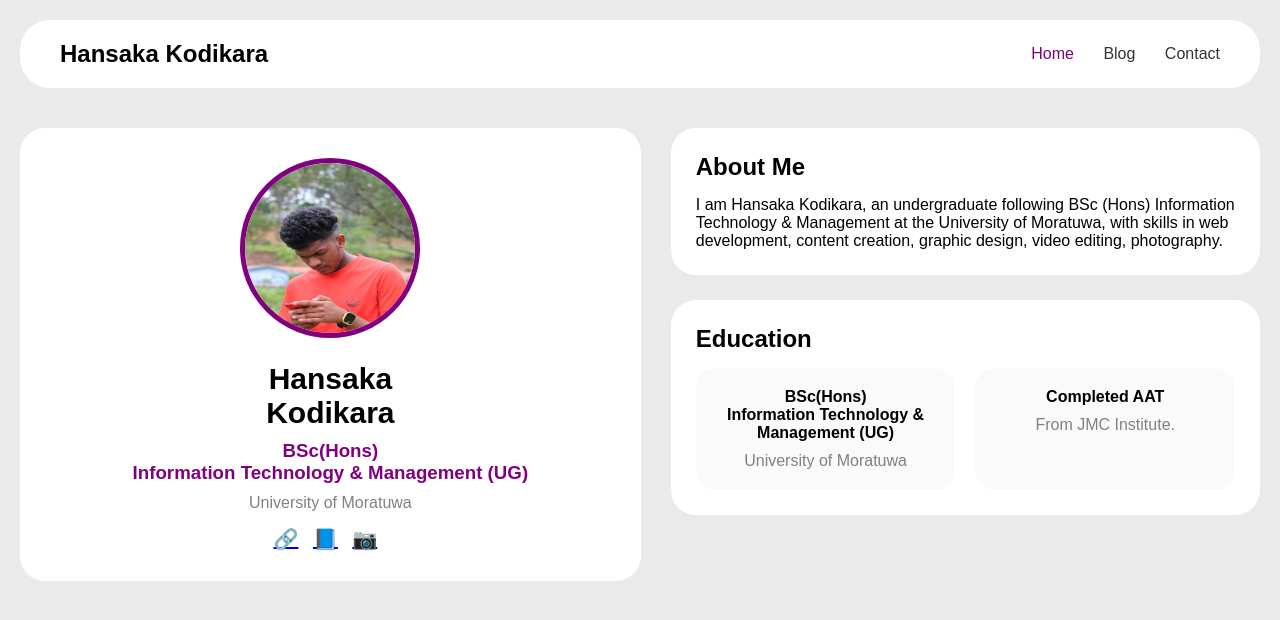
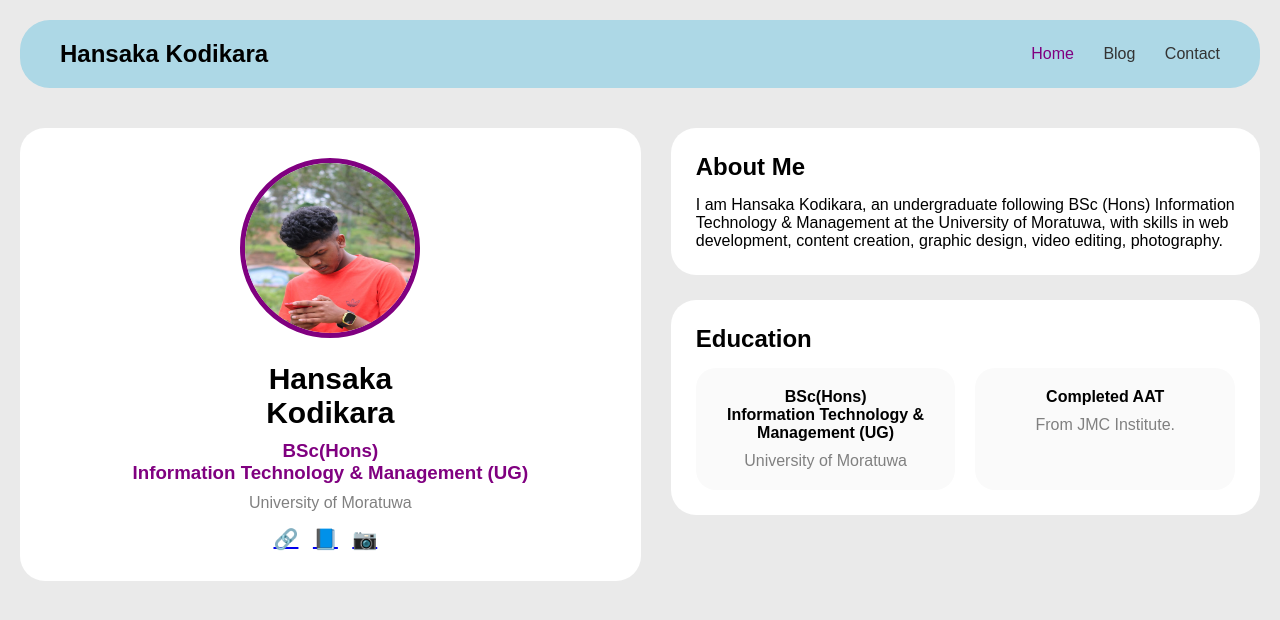
Before and after one commit to hansakakodikara/hansakaport, a plain HTML site: page index.html in a window 1280 px wide. Drawn offline with Linux system fonts and the light colour scheme.

Commit message:
Updated portfolio homepage
Updated navbar background color and adjusted styles for various elements.

```diff
--- a/style.css
+++ b/style.css
@@ -13,7 +13,7 @@ body {
 .navbar {
   margin: 20px;
   padding: 20px 40px;
-  background: #fff;
+  background: #ADD8E6;
   border-radius: 30px;
   display: flex;
   justify-content: space-between;
```
